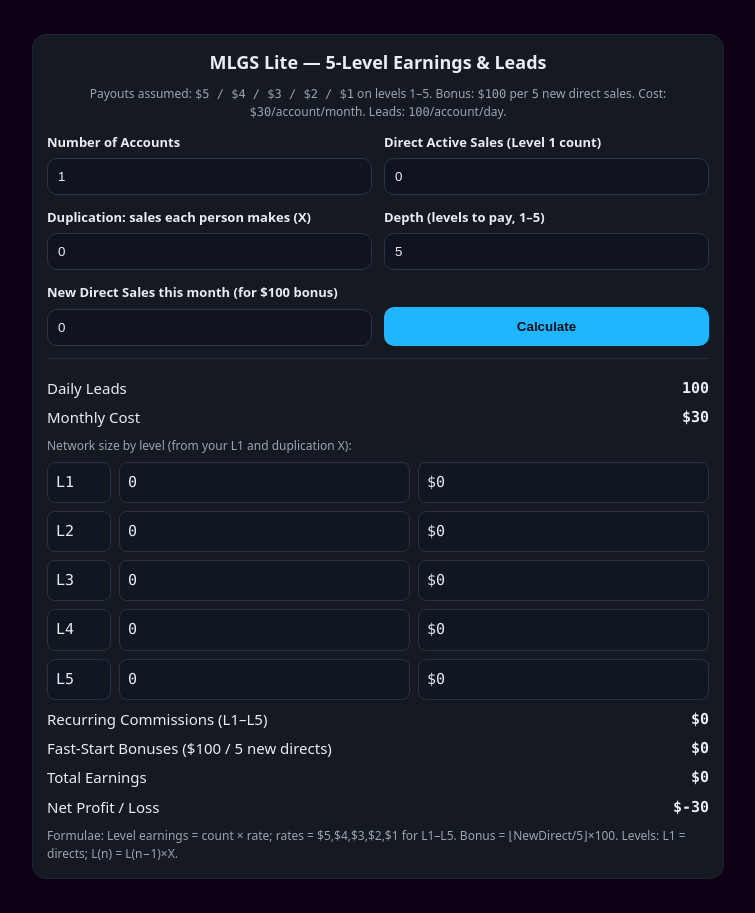
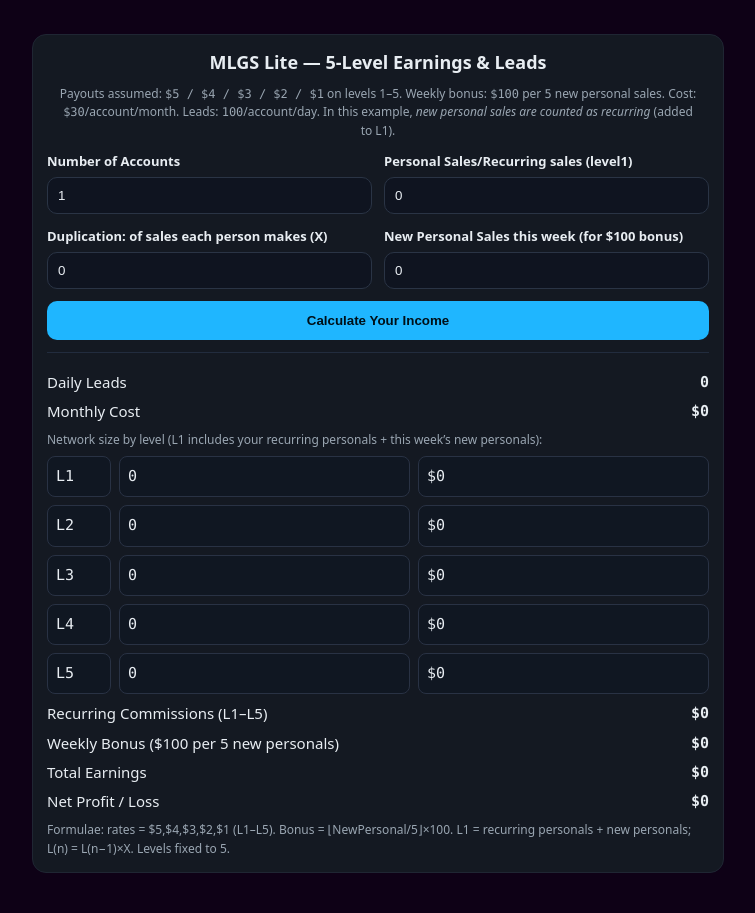
Before and after one commit to mobileriche-sys/mlgs-lite, a plain HTML site: page index.html in a window 1280 px wide. Shown: the whole page, without its empty margins (262-1017 px from the left). Drawn offline with Linux system fonts and the light colour scheme.

Commit message:
Update index.html

```diff
--- a/index.html
+++ b/index.html
@@ -3,7 +3,7 @@
 <head>
 <meta charset="utf-8" />
 <meta name="viewport" content="width=device-width,initial-scale=1" />
-<title>MLGS Lite — 5‑Level Earnings & Leads</title>
+<title>MLGS Lite — 5-Level Earnings & Leads</title>
 <style>
   :root{--bg:#0e0116;--panel:#141922;--ink:#e8edf2;--muted:#9aa6b2;--accent:#1fb6ff}
   *{box-sizing:border-box}
@@ -24,15 +24,19 @@
   .muted{color:var(--muted);font-size:12px;margin-top:8px}
   .lvl{display:grid;grid-template-columns:64px 1fr 1fr;gap:8px;margin-top:6px}
   .lvl div{padding:8px;border:1px solid #293244;border-radius:8px;background:#101722}
-  /* compact for iframe */
+  /* compact when embedded via ?embed=1 */
   .tight h1{display:none}.tight .note{display:none}.tight .wrap{margin:0}.tight body{background:transparent}
 </style>
 </head>
 <body>
   <div class="wrap">
     <div class="card">
-      <h1>MLGS Lite — 5‑Level Earnings & Leads</h1>
-      <div class="note">Payouts assumed: <span class="mono">$5 / $4 / $3 / $2 / $1</span> on levels 1–5. Bonus: <span class="mono">$100</span> per <span class="mono">5</span> new direct sales. Cost: <span class="mono">$30</span>/account/month. Leads: <span class="mono">100</span>/account/day.</div>
+      <h1>MLGS Lite — 5-Level Earnings & Leads</h1>
+      <div class="note">
+        Payouts assumed: <span class="mono">$5 / $4 / $3 / $2 / $1</span> on levels 1–5. Weekly bonus: <span class="mono">$100</span> per <span class="mono">5</span> new personal sales.
+        Cost: <span class="mono">$30</span>/account/month. Leads: <span class="mono">100</span>/account/day.
+        In this example, <em>new personal sales are counted as recurring</em> (added to L1).
+      </div>
 
       <div class="grid">
         <div>
@@ -40,23 +44,19 @@
           <input type="number" id="accounts" value="1" min="1" max="20">
         </div>
         <div>
-          <label>Direct Active Sales (Level 1 count)</label>
+          <label>Personal Sales/Recurring sales (level1)</label>
           <input type="number" id="l1" value="0" min="0">
         </div>
         <div>
-          <label>Duplication: sales each person makes (X)</label>
+          <label>Duplication: of sales each person makes (X)</label>
           <input type="number" id="dup" value="0" min="0" max="20">
         </div>
         <div>
-          <label>Depth (levels to pay, 1–5)</label>
-          <input type="number" id="depth" value="5" min="1" max="5">
-        </div>
-        <div>
-          <label>New Direct Sales this month (for $100 bonus)</label>
+          <label>New Personal Sales this week (for $100 bonus)</label>
           <input type="number" id="newDirect" value="0" min="0">
         </div>
-        <div style="align-self:end">
-          <button id="go">Calculate</button>
+        <div style="grid-column:1/-1">
+          <button id="go">Calculate Your Income</button>
         </div>
       </div>
 
@@ -64,7 +64,7 @@
         <div class="row"><div>Daily Leads</div><strong class="mono" id="leads">0</strong></div>
         <div class="row"><div>Monthly Cost</div><strong class="mono" id="cost">$0</strong></div>
 
-        <div class="muted">Network size by level (from your L1 and duplication X):</div>
+        <div class="muted">Network size by level (L1 includes your recurring personals + this week’s new personals):</div>
         <div class="lvl">
           <div class="mono">L1</div><div id="lvl1c" class="mono">0</div><div id="lvl1p" class="mono">$0</div>
           <div class="mono">L2</div><div id="lvl2c" class="mono">0</div><div id="lvl2p" class="mono">$0</div>
@@ -74,11 +74,11 @@
         </div>
 
         <div class="row" style="margin-top:8px"><div>Recurring Commissions (L1–L5)</div><strong class="mono" id="rec">$0</strong></div>
-        <div class="row"><div>Fast‑Start Bonuses ($100 / 5 new directs)</div><strong class="mono" id="bonus">$0</strong></div>
+        <div class="row"><div>Weekly Bonus ($100 per 5 new personals)</div><strong class="mono" id="bonus">$0</strong></div>
         <div class="row"><div>Total Earnings</div><strong class="mono" id="earn">$0</strong></div>
         <div class="row"><div>Net Profit / Loss</div><strong class="mono" id="net">$0</strong></div>
 
-        <div class="muted">Formulae: Level earnings = count × rate; rates = $5,$4,$3,$2,$1 for L1–L5. Bonus = ⌊NewDirect/5⌋×100. Levels: L1 = directs; L(n) = L(n−1)×X.</div>
+        <div class="muted">Formulae: rates = $5,$4,$3,$2,$1 (L1–L5). Bonus = ⌊NewPersonal/5⌋×100. L1 = recurring personals + new personals; L(n) = L(n−1)×X. Levels fixed to 5.</div>
       </div>
     </div>
   </div>
@@ -95,50 +95,6 @@
 
   function calc(){
     const accounts  = Math.max(1, parseInt($("accounts").value)||0);
-    const l1        = Math.max(0, parseInt($("l1").value)||0);
+    const l1Base    = Math.max(0, parseInt($("l1").value)||0);          // existing recurring personals
     const dup       = Math.max(0, parseInt($("dup").value)||0);
-    const depth     = Math.min(5, Math.max(1, parseInt($("depth").value)||1));
-    const newDirect = Math.max(0, parseInt($("newDirect").value)||0);
-
-    // Leads & cost
-    const dailyLeads  = accounts * 100;
-    const monthlyCost = accounts * 30;
-
-    // Build level counts
-    const levels = [0,0,0,0,0];
-    levels[0] = l1; // L1
-    for(let i=1;i<5;i++){
-      levels[i] = Math.round(levels[i-1] * dup);
-    }
-    // Zero out beyond chosen depth
-    for(let i=depth;i<5;i++) levels[i] = 0;
-
-    // Payouts per level
-    const pays = levels.map((cnt, i)=> cnt * rates[i]);
-    const recurring = pays.reduce((a,b)=>a+b,0);
-
-    // Bonus on new directs
-    const bonus = Math.floor(newDirect/5)*100;
-
-    const earnings = recurring + bonus;
-    const net = earnings - monthlyCost;
-
-    // UI
-    $("leads").textContent = fmt(dailyLeads);
-    $("cost").textContent  = money(monthlyCost);
-
-    ["lvl1c","lvl2c","lvl3c","lvl4c","lvl5c"].forEach((id, i)=> $(id).textContent = fmt(levels[i]));
-    ["lvl1p","lvl2p","lvl3p","lvl4p","lvl5p"].forEach((id, i)=> $(id).textContent = money(pays[i]));
-
-    $("rec").textContent   = money(recurring);
-    $("bonus").textContent = money(bonus);
-    $("earn").textContent  = money(earnings);
-    $("net").textContent   = money(net);
-  }
-
-  document.getElementById("go").addEventListener("click", calc);
-  calc();
-})();
-</script>
-</body>
-</html>
+    const newDirect = Math.max(0, parseInt($("newDirect").value)||0);   // this week's new perso
```
